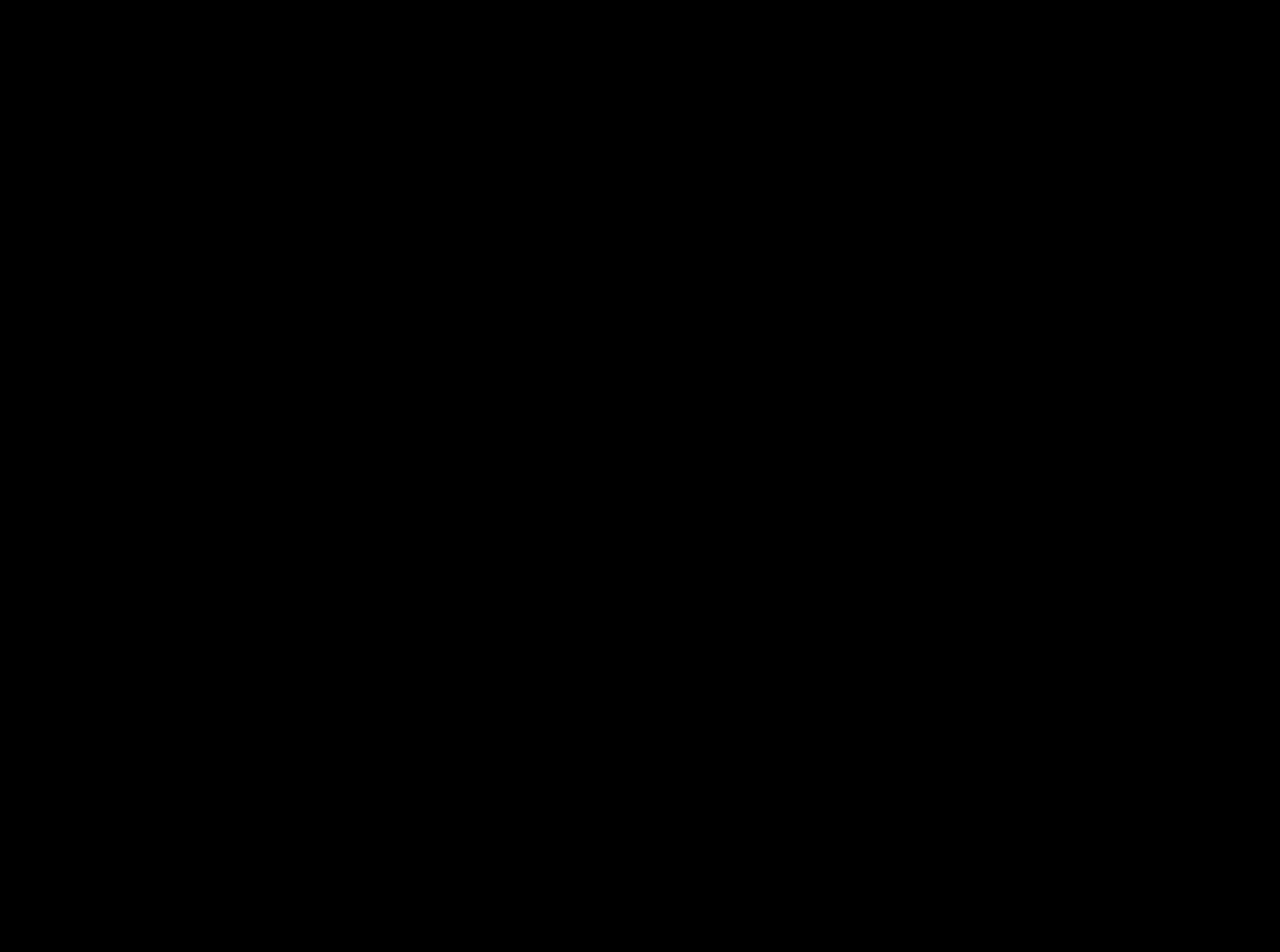
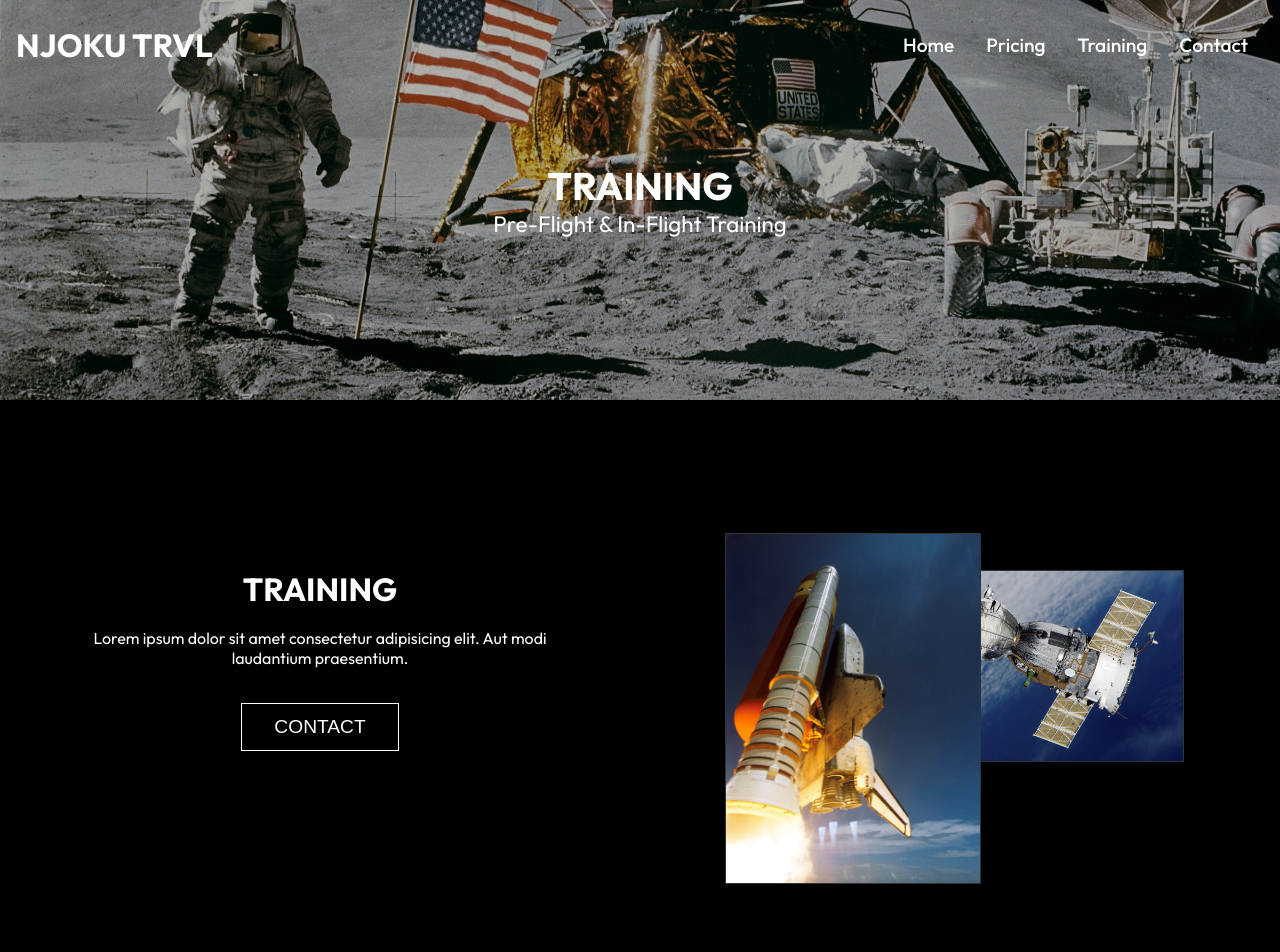
Before and after one commit to NjokuAnthony/space-travel, a React (Create React App) app: page /training in a window 1280 px wide. Before the commit this address had no page. Shown: the top 952 px of the page. Before the commit the page ends 800 px from the top, so only its background shows below. Built offline with nearby package versions, Linux system fonts and the light colour scheme.

Commit message:
finished training component and route

```diff
--- a/src/App.js
+++ b/src/App.js
@@ -4,6 +4,7 @@ import { Routes, Route } from 'react-router-dom';
 
 import Home from './routes/Home'
 import Pricing from './routes/Pricing'
+import Training from './routes/Training'
 
 function App() {
   return (
@@ -11,6 +12,7 @@ function App() {
       <Routes>
         <Route path='/' element={<Home />} />
         <Route path='/pricing' element={<Pricing />} />
+        <Route path='/training' element={<Training />} />
       </Routes>
     </>
   );
--- /dev/null
+++ b/src/components/Training.css
@@ -0,0 +1,52 @@
+.training {
+    width: 100%;
+    height: 100%;
+    margin: 3rem 0;
+    display: grid;
+    grid-template-columns: repeat(2, 1fr);
+}
+
+.training .left {
+    text-align: center;
+    margin: auto;
+    padding: 1rem 4rem;
+    max-width: 600px;
+}
+.training .left p{
+    margin: 1.2rem 0;
+
+}
+
+.training .right {
+    width: 100%;
+}
+.right .img-container {
+    display: grid;
+    grid-template-columns: repeat(12, 1fr);
+    position: relative;
+    align-items: center;
+    text-align: center;
+}
+.right .img {
+    max-width: 60%;
+    border: 1px solid #333;
+}
+.right .top {
+    grid-column: 1 / span 8;
+    grid-row: 1;
+    padding-top: 20%;
+    z-index: 6;
+}
+.right .bottom {
+    grid-column: 4 / -1;
+    grid-row: 1;
+    z-index: 5;
+}
+@media screen and (max-width:1140px) {
+    .training {
+        grid-template-columns: 1fr;
+    }
+    .training .img {
+        max-width: 80%;
+    }
+}
--- /dev/null
+++ b/src/components/Training.jsx
@@ -0,0 +1,32 @@
+import React from 'react'
+import { Link } from 'react-router-dom'
+
+
+import Rocket from '../assets/rocket.jpg'
+import Satelite from '../assets/satelite.jpg'
+
+import './Training.css'
+
+const Training = () => {
+  return (
+    <div className='training'>
+        <div className="left">
+            <h1>TRAINING</h1>
+            <p>Lorem ipsum dolor sit amet consectetur adipisicing elit. Aut modi laudantium praesentium.</p>
+            <Link to='/contact'><button className='btn'>Contact</button></Link>
+        </div>
+        <div className="right">
+          <div className="img-container">
+            <div className="img-stack top">
+              <img src={Rocket} className='img' alt='' />
+            </div>
+            <div className="img-stack bottom">
+              <img src={Satelite} className='img' alt='' />
+            </div>
+          </div>
+        </div>
+    </div>
+  )
+}
+
+export default Training
--- /dev/null
+++ b/src/routes/Training.jsx
@@ -0,0 +1,20 @@
+import React from 'react'
+import Navbar from '../components/Navbar'
+import Image from '../components/Image'
+import Footer from '../components/Footer'
+import TrainingSection from '../components/Training'
+
+
+
+const Training = () => {
+  return (
+    <div>
+        <Navbar />
+        <Image heading='TRAINING' text='Pre-Flight & In-Flight Training' />
+        <TrainingSection />
+        <Footer />
+    </div>
+  )
+}
+
+export default Training
```
